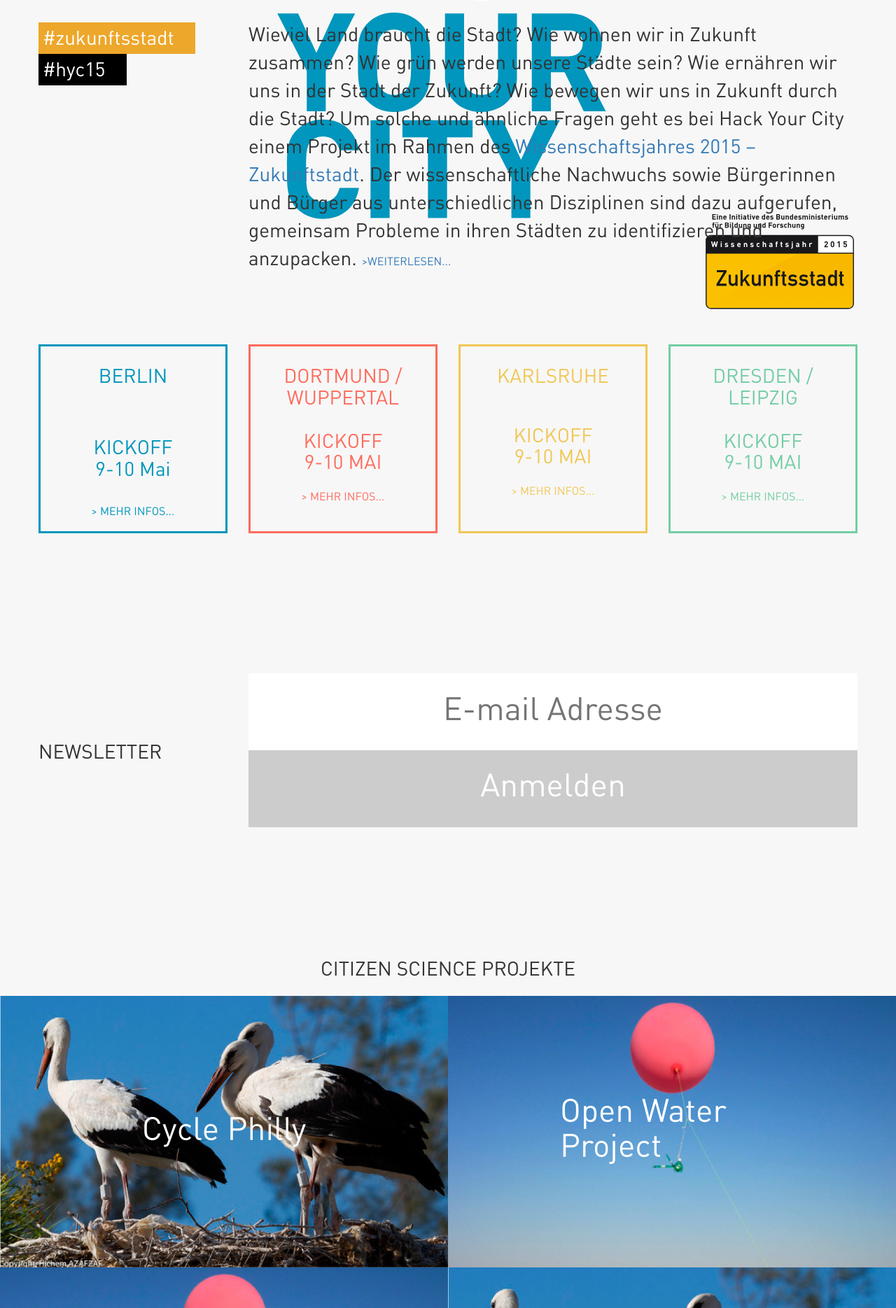
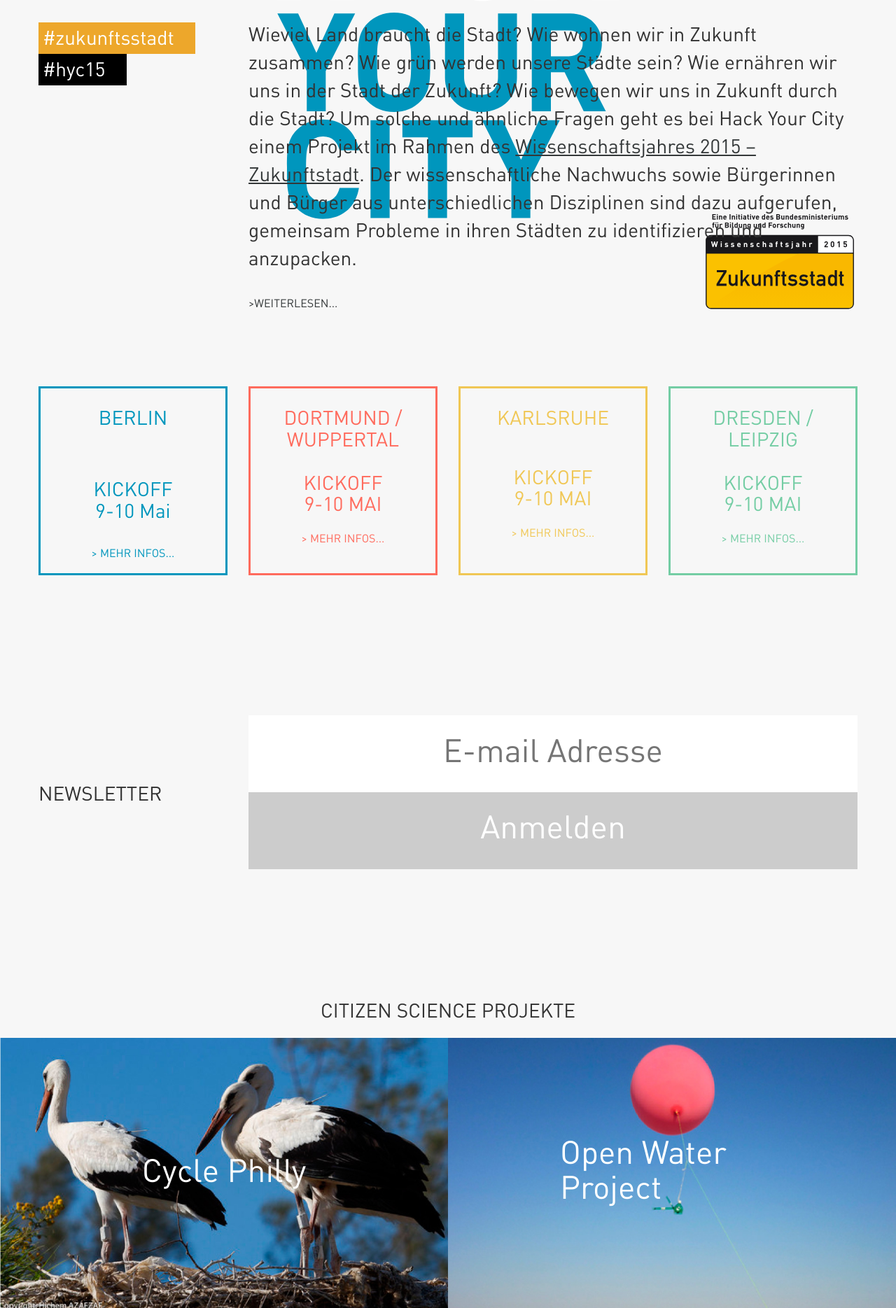
Before and after one commit to okfde/hackyourcity, a Jekyll site: the page built from index.html, in a window 1280 px wide. Shown: the part 368-2237 px from the top of the page at 70% size. Built offline with Jekyll 4.4.1, drawn with Linux system fonts in a browser that asks for light colours; nearby versions of some CDN libraries.

Commit message:
style styles stylest

```diff
--- a/_sass/_base.scss
+++ b/_sass/_base.scss
@@ -101,6 +101,11 @@
 }
 
 .content-body {
+
+	a {
+		text-decoration: underline;
+	}
+
 	h1, h2, h3 {
 		margin-top: 0;
 	}
@@ -296,7 +301,6 @@
 
 // Berlin
 
-
 .panel-lab1 {
 	@include panel-lab-teaser($lab1_primary);
 }
@@ -308,7 +312,6 @@
 }
 
 // Karlsruhe
-
 
 .panel-lab3 {
 	@include panel-lab-teaser($lab3_primary);
@@ -410,6 +413,10 @@
 
 	.caption-body {
 		display: none;
+
+		a {
+			// text-decoration: underline;
+		}
 	}
 
 	&:hover .overlay {
@@ -455,6 +462,7 @@
 
 .panel-heading-faq {
 	text-transform: uppercase;
+	margin-top: 0;
 }
 
 .panel-body-faq {
@@ -473,6 +481,10 @@
 .section-initiators {
 
 	color: white;
+
+	a {
+		color: white;
+	}
 
 	.container {
 		padding: 100px 0 100px 0;
@@ -549,6 +561,26 @@
 
 	padding: 60px 0 150px 0;
 
+	position: relative;
+
+	&:after {
+		content:"";
+		display: block;
+		position: absolute;
+		overflow: hidden;
+
+		width: 878px;
+		height: 1218px;
+		background-image: url(../img/svg/map.svg);
+
+		top: -200px;
+		right: -200px;
+	}
+
+	.slick-slider {
+		z-index: 999;
+	}
+
 }
 
 .section-lab-partner {
--- a/_sass/_overrides.scss
+++ b/_sass/_overrides.scss
@@ -1,6 +1,7 @@
 .panel {
 	-webkit-box-shadow: none;
 	box-shadow: none;
+	border: none;
 }
 
 .panel-body {
--- a/_sass/bootstrap/_variables.scss
+++ b/_sass/bootstrap/_variables.scss
@@ -32,9 +32,9 @@
 $text-color:            $gray-dark !default;
 
 //** Global textual link color.
-$link-color:            $brand-primary !default;
+$link-color:            $black !default;
 //** Link hover color set via `darken()` function.
-$link-hover-color:      darken($link-color, 15%) !default;
+$link-hover-color:      $black !default;
 //** Link hover decoration.
 $link-hover-decoration: none !default;
 
--- a/about/index.html
+++ b/about/index.html
@@ -53,7 +53,7 @@
         <p id="collapseWidMore" class="collapse" role="tabpanel" aria-labelledby="collapseWidMore">
           Wissenschaft im Dialog – die Initiative der deutschen Wissenschaft Wissenschaft im Dialog (WiD) bringt Wissenschaft und Gesellschaft miteinander ins Gespräch. Die Gemeinschaftsinitiative der deutschen Wissenschaft wurde 1999 von den großen deutschen Wissenschaftsorganisationen gegründet. WiD organisiert Dialogveranstaltungen, Ausstellungen oder Wettbewerbe rund um Wissenschaft und Forschung und entwickelt neue Formate der Wissenschaftskommunikation.
         </p>
-        <a class="link-more" data-toggle="collapse" href="#collapseWidMore" aria-expanded="false" aria-controls="collapseWidMore">>Weiterlesen...</a>
+        <a class="link-more" data-toggle="collapse" href="#collapseWidMore" aria-expanded="false" aria-controls="collapseWidMore">&gt; Weiterlesen...</a>
       </div>
 
       <div class="col-md-6 col-initiator col-initiator-2">
@@ -62,7 +62,7 @@
         <p id="collapseOkfMore" class="collapse" role="tabpanel" aria-labelledby="collapseOkfMore">
           Wissenschaft im Dialog – die Initiative der deutschen Wissenschaft Wissenschaft im Dialog (WiD) bringt Wissenschaft und Gesellschaft miteinander ins Gespräch. Die Gemeinschaftsinitiative der deutschen Wissenschaft wurde 1999 von den großen deutschen Wissenschaftsorganisationen gegründet. WiD organisiert Dialogveranstaltungen, Ausstellungen oder Wettbewerbe rund um Wissenschaft und Forschung und entwickelt neue Formate der Wissenschaftskommunikation.
         </p>
-        <a class="link-more" data-toggle="collapse" href="#collapseOkfMore" aria-expanded="false" aria-controls="collapseOkfMore">>Weiterlesen...</a>
+        <a class="link-more" data-toggle="collapse" href="#collapseOkfMore" aria-expanded="false" aria-controls="collapseOkfMore">&gt; Weiterlesen...</a>
       </div>
 
     </div>
--- a/index.html
+++ b/index.html
@@ -24,11 +24,13 @@
             {% include modules/hashtags.html %}
           </div>
           <div class="col-md-9">
-            Wieviel Land braucht die Stadt? Wie wohnen wir in Zukunft zusammen? Wie grün werden unsere Städte sein? Wie ernähren wir uns in der Stadt der Zukunft? Wie bewegen wir uns in Zukunft durch die Stadt? Um solche und ähnliche Fragen geht es bei Hack Your City einem Projekt im Rahmen des <a href="http://www.wissenschaftsjahr-zukunftsstadt.de">Wissenschaftsjahres 2015 – Zukunftstadt</a>. Der wissenschaftliche Nachwuchs sowie Bürgerinnen und Bürger aus unterschiedlichen Disziplinen sind dazu aufgerufen, gemeinsam Probleme in ihren Städten zu identifizieren und anzupacken.
-            <p id="collapseWidMore" class="collapse" role="tabpanel" aria-labelledby="collapseWidMore">
-            In Citizen Science Labs haben Hobbyforscher und Forscher ein halbes Jahr Zeit neues Wissen zu schaffen. Das neue Wissen entfaltet sich in innovativen Ideen, sogenannten Hacks, um die Stadt zu verbessern. Es kann im Lab Berlin, Lab Karlsruhe, Lab Ruhrgebiet und Lab Ost gelötet, programmiert, oder designt werden. Dabei ist offen, ob am Ende eine App, eine Website, eine Maschine oder ein ganz anderes Objekt entsteht.
-            </p>
-            <a class="link-more" data-toggle="collapse" href="#collapseWidMore" aria-expanded="false" aria-controls="collapseWidMore">>Weiterlesen...</a>
+            <div class="content-body">
+              <p>Wieviel Land braucht die Stadt? Wie wohnen wir in Zukunft zusammen? Wie grün werden unsere Städte sein? Wie ernähren wir uns in der Stadt der Zukunft? Wie bewegen wir uns in Zukunft durch die Stadt? Um solche und ähnliche Fragen geht es bei Hack Your City einem Projekt im Rahmen des <a href="http://www.wissenschaftsjahr-zukunftsstadt.de">Wissenschaftsjahres 2015 – Zukunftstadt</a>. Der wissenschaftliche Nachwuchs sowie Bürgerinnen und Bürger aus unterschiedlichen Disziplinen sind dazu aufgerufen, gemeinsam Probleme in ihren Städten zu identifizieren und anzupacken.</p>
+              <p id="collapseIntroMore" class="collapse" role="tabpanel" aria-labelledby="collapseWidMore">
+              In Citizen Science Labs haben Hobbyforscher und Forscher ein halbes Jahr Zeit neues Wissen zu schaffen. Das neue Wissen entfaltet sich in innovativen Ideen, sogenannten Hacks, um die Stadt zu verbessern. Es kann im Lab Berlin, Lab Karlsruhe, Lab Ruhrgebiet und Lab Ost gelötet, programmiert, oder designt werden. Dabei ist offen, ob am Ende eine App, eine Website, eine Maschine oder ein ganz anderes Objekt entsteht.
+              </p>
+            </div>
+            <a class="link-more" data-toggle="collapse" href="#collapseIntroMore" aria-expanded="false" aria-controls="collapseWidMore">>Weiterlesen...</a>
             </div>
           </div>
         </div>
```
